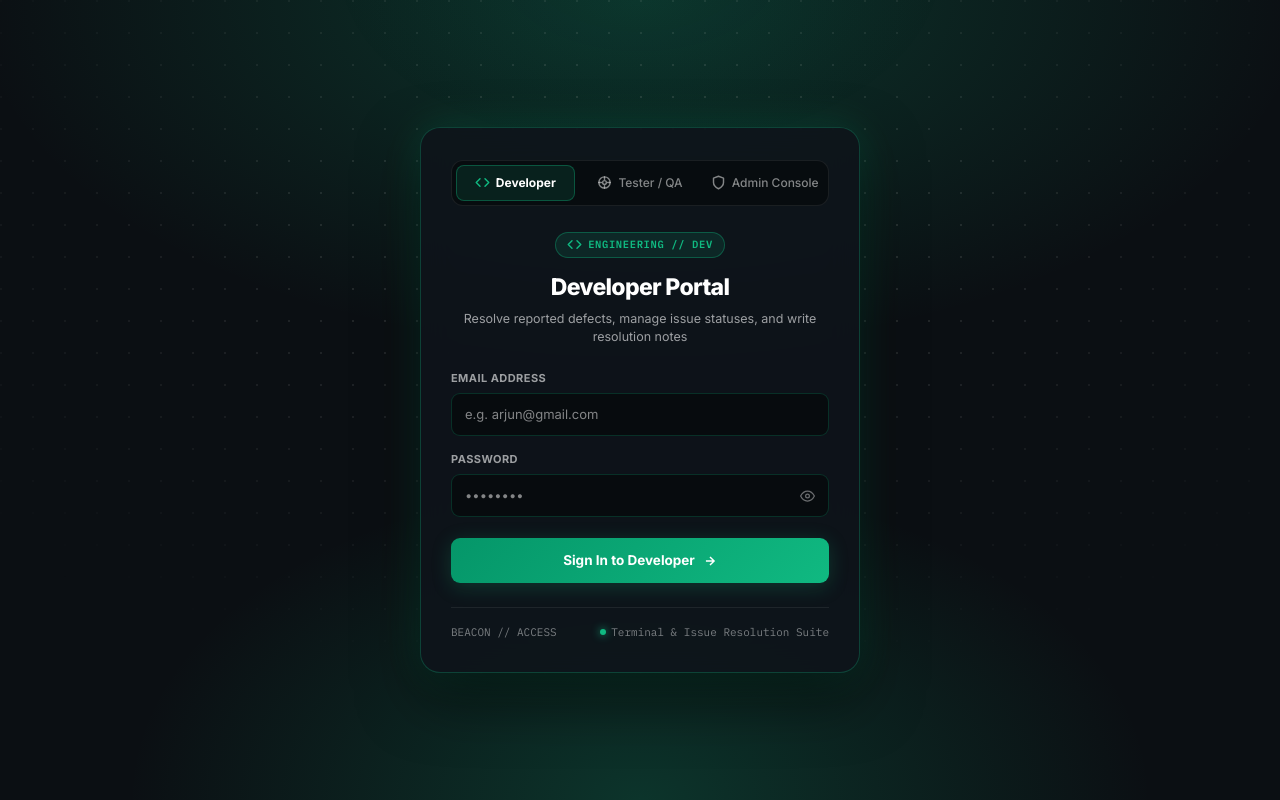
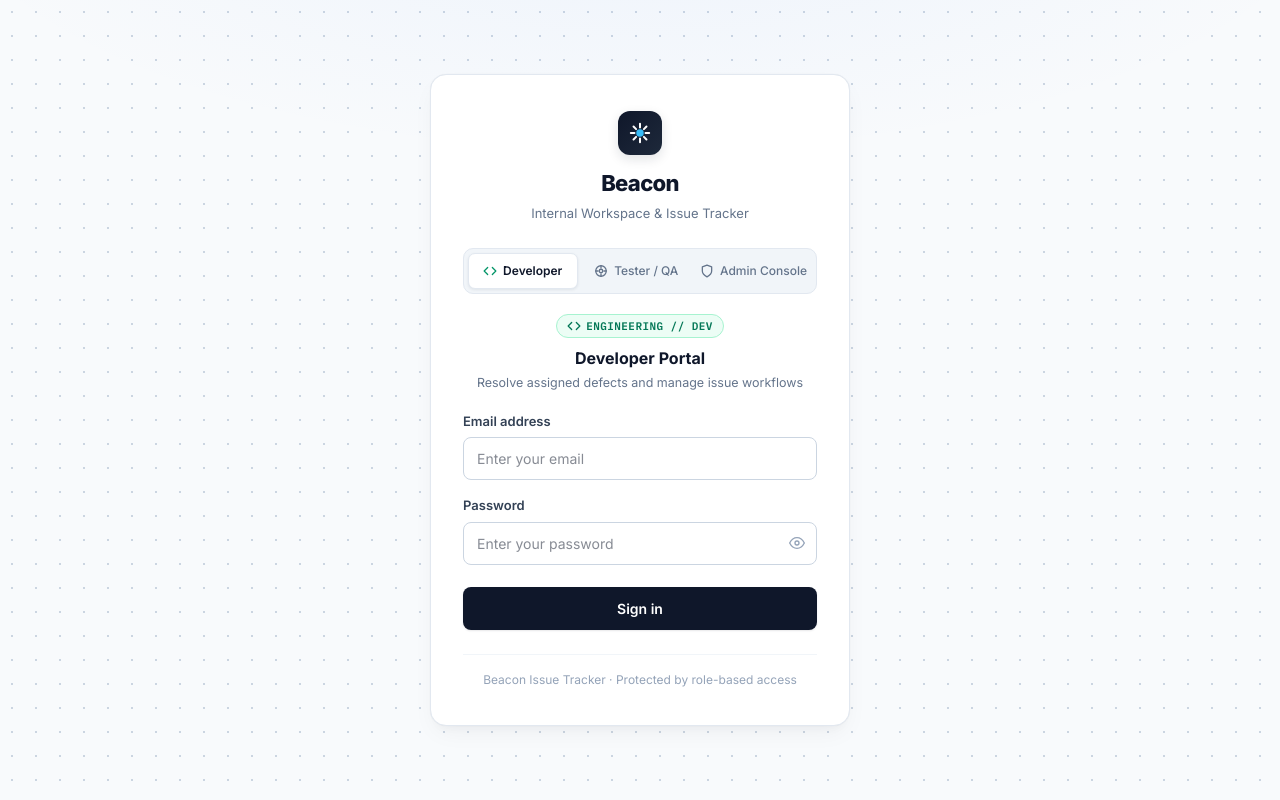
Before and after one commit to A5PHANTOM/Beacon, a Next.js app: page /login in a window 1280 px wide. Built offline with nearby package versions, Linux system fonts and the light colour scheme.

Commit message:
feat: integrate Vercel Analytics and redesign login page styling

```diff
--- a/package.json
+++ b/package.json
@@ -13,6 +13,7 @@
   },
   "dependencies": {
     "@prisma/client": "^6.19.3",
+    "@vercel/analytics": "^2.0.1",
     "bcryptjs": "^3.0.3",
     "lucide-react": "^1.45.0",
     "next": "16.3.5",
--- a/src/app/(auth)/login/page.tsx
+++ b/src/app/(auth)/login/page.tsx
@@ -3,94 +3,61 @@
 import { signIn } from "next-auth/react";
 import { useRouter, useSearchParams } from "next/navigation";
 import { useState, Suspense, useEffect } from "react";
-import { AnimatedBackground } from "@/components/ui/animated-background";
 
 type RoleTheme = "dev" | "tester" | "admin";
 
-interface ThemeConfig {
+interface RoleConfig {
   key: RoleTheme;
   label: string;
   badge: string;
+  badgeBg: string;
+  badgeColor: string;
+  badgeBorder: string;
   headline: string;
   subhead: string;
   accent: string;
-  accentSoft: string;
-  accentBorder: string;
-  bg: string;
-  cardBg: string;
-  cardBorder: string;
-  glowColor: string;
-  buttonGradient: string;
-  inputBorder: string;
-  inputFocusBorder: string;
-  emailPlaceholder: string;
-  tagline: string;
 }
 
-const THEMES: Record<RoleTheme, ThemeConfig> = {
+const ROLES: Record<RoleTheme, RoleConfig> = {
   dev: {
     key: "dev",
     label: "Developer",
     badge: "ENGINEERING // DEV",
+    badgeBg: "#ECFDF5",
+    badgeColor: "#047857",
+    badgeBorder: "#A7F3D0",
     headline: "Developer Portal",
-    subhead: "Resolve reported defects, manage issue statuses, and write resolution notes",
-    accent: "#10B981", // Emerald
-    accentSoft: "rgba(16, 185, 129, 0.12)",
-    accentBorder: "rgba(16, 185, 129, 0.35)",
-    bg: "#0B0F13",
-    cardBg: "rgba(14, 20, 27, 0.88)",
-    cardBorder: "rgba(16, 185, 129, 0.28)",
-    glowColor: "rgba(16, 185, 129, 0.22)",
-    buttonGradient: "linear-gradient(135deg, #059669 0%, #10B981 100%)",
-    inputBorder: "rgba(16, 185, 129, 0.22)",
-    inputFocusBorder: "#10B981",
-    emailPlaceholder: "e.g. arjun@gmail.com",
-    tagline: "Terminal & Issue Resolution Suite",
+    subhead: "Resolve assigned defects and manage issue workflows",
+    accent: "#059669",
   },
   tester: {
     key: "tester",
     label: "Tester / QA",
-    badge: "QA WORKSPACE // RADAR",
+    badge: "QA RADAR // REPORTING",
+    badgeBg: "#FFFBEB",
+    badgeColor: "#B45309",
+    badgeBorder: "#FDE68A",
     headline: "Tester & QA Portal",
-    subhead: "Log bug reports, record actionable reproduction steps, and verify defect status",
-    accent: "#F59E0B", // Amber
-    accentSoft: "rgba(245, 158, 11, 0.12)",
-    accentBorder: "rgba(245, 158, 11, 0.35)",
-    bg: "#121115",
-    cardBg: "rgba(23, 20, 28, 0.88)",
-    cardBorder: "rgba(245, 158, 11, 0.28)",
-    glowColor: "rgba(245, 158, 11, 0.22)",
-    buttonGradient: "linear-gradient(135deg, #D97706 0%, #F59E0B 100%)",
-    inputBorder: "rgba(245, 158, 11, 0.22)",
-    inputFocusBorder: "#F59E0B",
-    emailPlaceholder: "e.g. tester@beacon.local",
-    tagline: "Quality Assurance & Defect Radar",
+    subhead: "Log bug reports, document repro steps, and verify fixes",
+    accent: "#D97706",
   },
   admin: {
     key: "admin",
     label: "Admin Console",
-    badge: "SOVEREIGN // GOVERNANCE",
+    badge: "ADMIN // GOVERNANCE",
+    badgeBg: "#EEF2FF",
+    badgeColor: "#4338CA",
+    badgeBorder: "#C7D2FE",
     headline: "Administrator Console",
-    subhead: "Workspace governance, team membership management, and project access controls",
-    accent: "#6366F1", // Indigo / Royal Violet
-    accentSoft: "rgba(99, 102, 241, 0.12)",
-    accentBorder: "rgba(99, 102, 241, 0.35)",
-    bg: "#0B0C18",
-    cardBg: "rgba(16, 17, 33, 0.88)",
-    cardBorder: "rgba(99, 102, 241, 0.3)",
-    glowColor: "rgba(99, 102, 241, 0.25)",
-    buttonGradient: "linear-gradient(135deg, #4F46E5 0%, #6366F1 100%)",
-    inputBorder: "rgba(99, 102, 241, 0.22)",
-    inputFocusBorder: "#6366F1",
-    emailPlaceholder: "e.g. admin@gmail.com",
-    tagline: "Platform Administration & Security",
+    subhead: "Manage workspace governance, roles, and project access",
+    accent: "#4F46E5",
   },
 };
 
 function RoleIcon({ role }: { role: RoleTheme }) {
   if (role === "dev") {
     return (
-      <svg width="15" height="15" viewBox="0 0 24 24" fill="none" stroke="currentColor" strokeWidth="2.3" strokeLinecap="round" strokeLinejoin="round">
+      <svg width="14" height="14" viewBox="0 0 24 24" fill="none" stroke="currentColor" strokeWidth="2.2" strokeLinecap="round" strokeLinejoin="round">
         <polyline points="16 18 22 12 16 6" />
         <polyline points="8 6 2 12 8 18" />
       </svg>
@@ -98,7 +65,7 @@ function RoleIcon({ role }: { role: RoleTheme }) {
   }
   if (role === "tester") {
     return (
-      <svg width="15" height="15" viewBox="0 0 24 24" fill="none" stroke="currentColor" strokeWidth="2.3" strokeLinecap="round" strokeLinejoin="round">
+      <svg width="14" height="14" viewBox="0 0 24 24" fill="none" stroke="currentColor" strokeWidth="2.2" strokeLinecap="round" strokeLinejoin="round">
         <circle cx="12" cy="12" r="9" />
         <line x1="12" y1="3" x2="12" y2="7" />
         <line x1="12" y1="17" x2="12" y2="21" />
@@ -109,7 +76,7 @@ function RoleIcon({ role }: { role: RoleTheme }) {
     );
   }
   return (
-    <svg width="15" height="15" viewBox="0 0 24 24" fill="none" stroke="currentColor" strokeWidth="2.3" strokeLinecap="round" strokeLinejoin="round">
+    <svg width="14" height="14" viewBox="0 0 24 24" fill="none" stroke="currentColor" strokeWidth="2.2" strokeLinecap="round" strokeLinejoin="round">
       <path d="M12 22s8-4 8-10V5l-8-3-8 3v7c0 6 8 10 8 10z" />
     </svg>
   );
@@ -120,10 +87,9 @@ function LoginForm() {
   const searchParams = useSearchParams();
   const callbackUrl = searchParams.get("callbackUrl") || "/projects";
 
-  // URL query parameter ?role=dev | ?role=tester | ?role=admin
   const initialRoleParam = searchParams.get("role") as RoleTheme | null;
   const [activeRole, setActiveRole] = useState<RoleTheme>(
-    initialRoleParam && THEMES[initialRoleParam] ? initialRoleParam : "dev"
+    initialRoleParam && ROLES[initialRoleParam] ? initialRoleParam : "dev"
   );
 
   const [email, setEmail] = useState("");
@@ -132,14 +98,13 @@ function LoginForm() {
   const [error, setError] = useState("");
   const [loading, setLoading] = useState(false);
 
-  // Sync state if query parameter changes
   useEffect(() => {
-    if (initialRoleParam && THEMES[initialRoleParam]) {
+    if (initialRoleParam && ROLES[initialRoleParam]) {
       setActiveRole(initialRoleParam);
     }
   }, [initialRoleParam]);
 
-  const current = THEMES[activeRole];
+  const current = ROLES[activeRole];
 
   async function handleSubmit(e: React.FormEvent) {
     e.preventDefault();
@@ -160,7 +125,7 @@ function LoginForm() {
       });
 
       if (res?.error) {
-        setError("Invalid credentials. Please verify your email and password.");
+        setError("Invalid email or password. Please verify your credentials.");
       } else {
         router.push(callbackUrl);
         router.refresh();
@@ -176,34 +141,76 @@ function LoginForm() {
     <div
       style={{
         width: "100%",
-        maxWidth: 440,
-        background: current.cardBg,
-        border: `1px solid ${current.cardBorder}`,
-        borderRadius: 20,
-        padding: "32px 30px",
-        boxShadow: `0 24px 60px rgba(0,0,0,0.5), 0 0 40px ${current.glowColor}`,
-        backdropFilter: "blur(16px)",
-        WebkitBackdropFilter: "blur(16px)",
-        transition: "border-color 0.3s ease, box-shadow 0.3s ease, background 0.3s ease",
+        maxWidth: 420,
+        backgroundColor: "#FFFFFF",
+        border: "1px solid #E2E8F0",
+        borderRadius: 16,
+        padding: "36px 32px",
+        boxShadow: "0 10px 25px -5px rgba(15, 23, 42, 0.05), 0 8px 10px -6px rgba(15, 23, 42, 0.03), 0 0 1px rgba(15, 23, 42, 0.08)",
         position: "relative",
         zIndex: 10,
       }}
     >
-      {/* Role Theme Switcher Segmented Control */}
+      {/* Brand Header */}
+      <div style={{ textAlign: "center", marginBottom: 24 }}>
+        <div
+          style={{
+            display: "inline-flex",
+            alignItems: "center",
+            justifyContent: "center",
+            width: 44,
+            height: 44,
+            borderRadius: 12,
+            background: "linear-gradient(135deg, #0F172A 0%, #1E293B 100%)",
+            color: "#FFFFFF",
+            marginBottom: 12,
+            boxShadow: "0 4px 12px rgba(15, 23, 42, 0.12)",
+          }}
+        >
+          {/* Glowing Beacon Logo */}
+          <svg width="22" height="22" viewBox="0 0 24 24" fill="none" stroke="currentColor" strokeWidth="2.2" strokeLinecap="round" strokeLinejoin="round">
+            <path d="M12 2v4M4.93 4.93l2.83 2.83M2 12h4M4.93 19.07l2.83-2.83M12 22v-4M19.07 19.07l-2.83-2.83M22 12h-4M19.07 4.93l-2.83 2.83" />
+            <circle cx="12" cy="12" r="3" fill="#38BDF8" stroke="#38BDF8" />
+          </svg>
+        </div>
+
+        <h1
+          style={{
+            fontSize: 22,
+            fontWeight: 800,
+            letterSpacing: "-0.03em",
+            color: "#0F172A",
+            margin: "0 0 4px",
+          }}
+        >
+          Beacon
+        </h1>
+        <p
+          style={{
+            fontSize: 13,
+            color: "#64748B",
+            margin: 0,
+          }}
+        >
+          Internal Workspace & Issue Tracker
+        </p>
+      </div>
+
+      {/* Role Segmented Controller */}
       <div
         style={{
           display: "grid",
           gridTemplateColumns: "1fr 1fr 1fr",
-          gap: 6,
+          gap: 4,
           padding: 4,
-          background: "rgba(0, 0, 0, 0.4)",
-          borderRadius: 12,
-          border: "1px solid rgba(255, 255, 255, 0.08)",
-          marginBottom: 26,
+          backgroundColor: "#F1F5F9",
+          borderRadius: 10,
+          border: "1px solid #E2E8F0",
+          marginBottom: 20,
         }}
       >
         {(["dev", "tester", "admin"] as const).map((r) => {
-          const cfg = THEMES[r];
+          const cfg = ROLES[r];
           const isSelected = activeRole === r;
           return (
             <button
@@ -219,26 +226,19 @@ function LoginForm() {
                 justifyContent: "center",
                 gap: 6,
                 padding: "8px 4px",
-                borderRadius: 8,
-                border: isSelected
-                  ? `1px solid ${cfg.accentBorder}`
-                  : "1px solid transparent",
-                background: isSelected ? cfg.accentSoft : "transparent",
-                color: isSelected ? "#FFFFFF" : "rgba(255, 255, 255, 0.5)",
+                borderRadius: 7,
+                border: isSelected ? "1px solid #E2E8F0" : "1px solid transparent",
+                backgroundColor: isSelected ? "#FFFFFF" : "transparent",
+                color: isSelected ? "#0F172A" : "#64748B",
+                boxShadow: isSelected ? "0 1px 3px rgba(15, 23, 42, 0.08)" : "none",
                 fontSize: 12,
-                fontWeight: isSelected ? 700 : 500,
+                fontWeight: isSelected ? 600 : 500,
                 cursor: "pointer",
-                transition: "all 0.2s cubic-bezier(0.16, 1, 0.3, 1)",
+                transition: "all 0.15s ease",
                 whiteSpace: "nowrap",
               }}
             >
-              <span
-                style={{
-                  color: isSelected ? cfg.accent : "currentColor",
-                  display: "flex",
-                  alignItems: "center",
-                }}
-              >
+              <span style={{ color: isSelected ? cfg.accent : "currentColor" }}>
                 <RoleIcon role={r} />
               </span>
               <span>{cfg.label}</span>
@@ -247,87 +247,75 @@ function LoginForm() {
         })}
       </div>
 
-      {/* Header & Role Badge */}
-      <div style={{ textAlign: "center", marginBottom: 24 }}>
+      {/* Role Context Information */}
+      <div style={{ textAlign: "center", marginBottom: 20 }}>
         <div
           style={{
             display: "inline-flex",
             alignItems: "center",
-            gap: 6,
-            padding: "4px 11px",
-            borderRadius: 99,
-            background: current.accentSoft,
-            border: `1px solid ${current.accentBorder}`,
-            color: current.accent,
-            fontSize: 10.5,
+            gap: 5,
+            padding: "3px 10px",
+            borderRadius: 999,
+            backgroundColor: current.badgeBg,
+            border: `1px solid ${current.badgeBorder}`,
+            color: current.badgeColor,
+            fontSize: 11,
+            fontWeight: 700,
+            letterSpacing: "0.04em",
             fontFamily: "'IBM Plex Mono', monospace",
-            fontWeight: 700,
-            letterSpacing: "0.06em",
-            marginBottom: 12,
-            transition: "all 0.3s ease",
+            marginBottom: 8,
           }}
         >
           <RoleIcon role={activeRole} />
           <span>{current.badge}</span>
         </div>
-
-        <h1
-          style={{
-            fontSize: 23,
-            fontWeight: 800,
-            letterSpacing: "-0.03em",
-            margin: "0 0 6px",
-            color: "#FFFFFF",
-            transition: "color 0.3s ease",
-          }}
-        >
+        <div style={{ fontSize: 16, fontWeight: 700, color: "#0F172A", marginBottom: 4 }}>
           {current.headline}
-        </h1>
-        <p
-          style={{
-            margin: 0,
-            fontSize: 12.5,
-            color: "rgba(255, 255, 255, 0.6)",
-            lineHeight: 1.45,
-          }}
-        >
+        </div>
+        <p style={{ margin: 0, fontSize: 12.5, color: "#64748B", lineHeight: 1.4 }}>
           {current.subhead}
         </p>
       </div>
 
-      {/* Error Banner */}
+      {/* Error Alert */}
       {error && (
         <div
           style={{
-            background: "rgba(220, 38, 38, 0.12)",
-            border: "1px solid rgba(220, 38, 38, 0.35)",
-            color: "#FCA5A5",
-            padding: "9px 12px",
+            display: "flex",
+            alignItems: "center",
+            gap: 8,
+            backgroundColor: "#FEF2F2",
+            border: "1px solid #FECACA",
+            color: "#991B1B",
+            padding: "10px 12px",
             borderRadius: 8,
-            fontSize: 12.5,
+            fontSize: 13,
             marginBottom: 16,
             fontWeight: 500,
           }}
         >
-          {error}
+          <svg width="16" height="16" viewBox="0 0 24 24" fill="none" stroke="currentColor" strokeWidth="2">
+            <circle cx="12" cy="12" r="10" />
+            <line x1="12" y1="8" x2="12" y2="12" />
+            <line x1="12" y1="16" x2="12.01" y2="16" />
+          </svg>
+          <span>{error}</span>
         </div>
       )}
 
-      {/* Form */}
-      <form onSubmit={handleSubmit} style={{ display: "flex", flexDirection: "column", gap: 15 }}>
+      {/* Login Form */}
+      <form onSubmit={handleSubmit} style={{ display: "flex", flexDirection: "column", gap: 16 }}>
         <div>
           <label
             style={{
               display: "block",
-              fontSize: 11,
-              fontWeight: 700,
-              textTransform: "uppercase",
-              letterSpacing: "0.04em",
-              color: "rgba(255, 255, 255, 0.6)",
+              fontSize: 13,
+              fontWeight: 600,
+              color: "#334155",
               marginBottom: 6,
             }}
           >
-            Email Address
+            Email address
           </label>
           <input
             type="email"
@@ -335,24 +323,25 @@ function LoginForm() {
             autoComplete="email"
             value={email}
             onChange={(e) => setEmail(e.target.value)}
-            placeholder={current.emailPlaceholder}
+            placeholder="Enter your email"
             style={{
               width: "100%",
-              background: "rgba(0, 0, 0, 0.4)",
-              border: `1px solid ${current.inputBorder}`,
-              borderRadius: 9,
-              padding: "11px 13px",
-              fontSize: 13,
-              color: "#FFFFFF",
+              backgroundColor: "#FFFFFF",
+              border: "1px solid #CBD5E1",
+              borderRadius: 8,
+              padding: "10px 13px",
+              fontSize: 14,
+              color: "#0F172A",
               outline: "none",
-              transition: "border-color .15s, box-shadow .15s",
+              transition: "border-color 0.15s, box-shadow 0.15s",
+              boxSizing: "border-box",
             }}
             onFocus={(e) => {
-              e.currentTarget.style.borderColor = current.inputFocusBorder;
-              e.currentTarget.style.boxShadow = `0 0 0 3px ${current.accentSoft}`;
+              e.currentTarget.style.borderColor = "#0F172A";
+              e.currentTarget.style.boxShadow = "0 0 0 3px rgba(15, 23, 42, 0.08)";
             }}
             onBlur={(e) => {
-              e.currentTarget.style.borderColor = current.inputBorder;
+              e.currentTarget.style.borderColor = "#CBD5E1";
               e.currentTarget.style.boxShadow = "none";
             }}
           />
@@ -362,11 +351,9 @@ function LoginForm() {
           <label
             style={{
               display: "block",
-              fontSize: 11,
-              fontWeight: 700,
-              textTransform: "uppercase",
-              letterSpacing: "0.04em",
-              color: "rgba(255, 255, 255, 0.6)",
+              fontSize: 13,
+              fontWeight: 600,
+              color: "#334155",
               marginBottom: 6,
             }}
           >
@@ -379,24 +366,25 @@ function LoginForm() {
               autoComplete="current-password"
               value={password}
               onChange={(e) => setPassword(e.target.value)}
-              placeholder="••••••••"
+              placeholder="Enter your password"
               style={{
                 width: "100%",
-                background: "rgba(0, 0, 0, 0.4)",
-                border: `1px solid ${current.inputBorder}`,
-                borderRadius: 9,
-                padding: "11px 40px 11px 13px",
-                fontSize: 13,
-                color: "#FFFFFF",
+                backgroundColor: "#FFFFFF",
+                border: "1px solid #CBD5E1",
+                borderRadius: 8,
+                padding: "10px 38px 10px 13px",
+                fontSize: 14,
+                color: "#0F172A",
                 outline: "none",
-                transition: "border-color .15s, box-shadow .15s",
+                transition: "border-color 0.15s, box-shadow 0.15s",
+                boxSizing: "border-box",
               }}
               onFocus={(e) => {
-                e.currentTarget.style.borderColor = current.inputFocusBorder;
-                e.currentTarget.style.boxShadow = `0 0 0 3px ${current.accentSoft}`;
+                e.currentTarget.style.borderColor = "#0F172A";
+                e.currentTarget.style.boxShadow = "0 0 0 3px rgba(15, 23, 42, 0.08)";
               }}
               onBlur={(e) => {
-                e.currentTarget.style.borderColor = current.inputBorder;
+                e.currentTarget.style.borderColor = "#CBD5E1";
                 e.currentTarget.style.boxShadow = "none";
               }}
             />
@@ -406,12 +394,12 @@ function LoginForm() {
               onClick={() => setShowPassword(!showPassword)}
               style={{
                 position: "absolute",
-                right: 10,
+                right: 8,
                 top: "50%",
                 transform: "translateY(-50%)",
                 background: "none",
                 border: "none",
-                color: "rgba(255, 255, 255, 0.4)",
+                color: "#94A3B8",
                 cursor: "pointer",
                 padding: 4,
                 display: "flex",
@@ -420,12 +408,12 @@ function LoginForm() {
               title={showPassword ? "Hide password" : "Show password"}
             >
               {showPassword ? (
-                <svg width="15" height="15" viewBox="0 0 24 24" fill="none" stroke="currentColor" strokeWidth="2">
+                <svg width="16" height="16" viewBox="0 0 24 24" fill="none" stroke="currentColor" strokeWidth="2">
                   <path d="M17.94 17.94A10.07 10.07 0 0 1 12 20c-7 0-11-8-11-8a18.45 18.45 0 0 1 5.06-5.94M9.9 4.24A9.12 9.12 0 0 1 12 4c7 0 11 8 11 8a18.5 18.5 0 0 1-2.16 3.19m-6.72-1.07a3 3 0 1 1-4.24-4.24" />
                   <line x1="1" y1="1" x2="23" y2="23" />
                 </svg>
               ) : (
-                <svg width="15" height="15" viewBox="0 0 24 24" fill="none" stroke="currentColor" strokeWidth="2">
+                <svg width="16" height="16" viewBox="0 0 24 24" fill="none" stroke="currentColor" strokeWidth="2">
                   <path d="M1 12s4-8 11-8 11 8 11 8-4 8-11 8-11-8-11-8z" />
                   <circle cx="12" cy="12" r="3" />
                 </svg>
@@ -443,23 +431,23 @@ function LoginForm() {
             alignItems: "center",
             justifyContent: "center",
             gap: 8,
-            padding: "12px",
-            borderRadius: 9,
+            padding: "11px 16px",
+            borderRadius: 8,
             border: "none",
-            background: current.buttonGradient,
+            backgroundColor: "#0F172A",
             color: "#FFFFFF",
-            fontSize: 13.5,
-            fontWeight: 700,
+            fontSize: 14,
+            fontWeight: 600,
             cursor: loading ? "not-allowed" : "pointer",
             marginTop: 6,
-            boxShadow: `0 4px 20px ${current.glowColor}`,
-            transition: "transform 0.12s ease, filter 0.15s ease",
+            transition: "background-color 0.15s ease",
+            boxShadow: "0 1px 2px rgba(15, 23, 42, 0.1)",
           }}
           onMouseEnter={(e) => {
-            if (!loading) e.currentTarget.style.filter = "brightness(1.1)";
+            if (!loading) e.currentTarget.style.backgroundColor = "#1E293B";
           }}
           onMouseLeave={(e) => {
-            e.currentTarget.style.filter = "none";
+            if (!loading) e.currentTarget.style.backgroundColor = "#0F172A";
           }}
         >
           {loading ? (
@@ -475,15 +463,10 @@ function LoginForm() {
                   animation: "spin 0.8s linear infinite",
                 }}
               />
-              <span>Authenticating…</span>
+              <span>Signing in…</span>
             </>
           ) : (
-            <>
-              <span>Sign In to {current.label}</span>
-              <svg width="14" height="14" viewBox="0 0 24 24" fill="none" stroke="currentColor" strokeWidth="2.5">
-                <path d="M5 12h14M12 5l7 7-7 7" />
-              </svg>
-            </>
+            <span>Sign in</span>
           )}
         </button>
       </form>
@@ -493,29 +476,13 @@ function LoginForm() {
         style={{
           marginTop: 24,
           paddingTop: 16,
-          borderTop: "1px solid rgba(255, 255, 255, 0.07)",
-          display: "flex",
-          alignItems: "center",
-          justifyContent: "space-between",
-          fontSize: 11,
-          color: "rgba(255, 255, 255, 0.45)",
-          fontFamily: "'IBM Plex Mono', monospace",
+          borderTop: "1px solid #F1F5F9",
+          textAlign: "center",
+          fontSize: 12,
+          color: "#94A3B8",
         }}
       >
-        <span>BEACON // ACCESS</span>
-        <span style={{ display: "inline-flex", alignItems: "center", gap: 5 }}>
-          <span
-            style={{
-              width: 6,
-              height: 6,
-              borderRadius: "50%",
-              background: current.accent,
-              boxShadow: `0 0 8px ${current.accent}`,
-              transition: "background 0.3s ease, box-shadow 0.3s ease",
-            }}
-          />
-          {current.tagline}
-        </span>
+        Beacon Issue Tracker · Protected by role-based access
       </div>
     </div>
   );
@@ -523,19 +490,19 @@ function LoginForm() {
 
 export default function LoginPage() {
   return (
-    <Suspense fallback={<div style={{ color: "#888", fontSize: 13 }}>Loading…</div>}>
+    <Suspense
+      fallback={
+        <div style={{ minHeight: "100vh", display: "flex", alignItems: "center", justifyContent: "center", backgroundColor: "#F8FAFC", color: "#64748B", fontSize: 14 }}>
+          Loading…
+        </div>
+      }
+    >
       <LoginPageContent />
     </Suspense>
   );
 }
 
 function LoginPageContent() {
-  const searchParams = useSearchParams();
-  const initialRoleParam = searchParams.get("role") as RoleTheme | null;
-  const activeRole: RoleTheme =
-    initialRoleParam && THEMES[initialRoleParam] ? initialRoleParam : "dev";
-  const current = THEMES[activeRole];
-
   return (
     <div
       style={{
@@ -543,17 +510,13 @@ function LoginPageContent() {
         display: "flex",
         alignItems: "center",
         justifyContent: "center",
-        background: current.bg,
-        backgroundImage: `radial-gradient(ellipse 65% 55% at 50% 0%, ${current.glowColor} 0%, transparent 80%), radial-gradient(ellipse 50% 50% at 50% 100%, ${current.glowColor} 0%, transparent 80%)`,
-        padding: "24px 16px",
-        transition: "background 0.4s ease, background-image 0.4s ease",
+        backgroundColor: "#F8FAFC",
+        backgroundImage: "radial-gradient(ellipse 80% 50% at 50% -15%, rgba(59, 130, 246, 0.06), transparent 70%), radial-gradient(#CBD5E1 1px, transparent 1px)",
+        backgroundSize: "100% 100%, 24px 24px",
+        padding: "32px 16px",
         position: "relative",
-        overflow: "hidden",
       }}
     >
-      {/* Ambient Animated Moving Background */}
-      <AnimatedBackground />
-
       <LoginForm />
     </div>
   );
--- a/src/app/layout.tsx
+++ b/src/app/layout.tsx
@@ -2,6 +2,7 @@ import type { Metadata } from "next";
 import "./globals.css";
 import { AuthProvider } from "@/components/providers/session-provider";
 import { InteractiveEffects } from "@/components/ui/interactive-effects";
+import { Analytics } from "@vercel/analytics/next";
 
 export const metadata: Metadata = {
   title: "Beacon — Workspace",
@@ -26,6 +27,7 @@ export default function RootLayout({
         <AuthProvider>
           <InteractiveEffects />
           {children}
+          <Analytics />
         </AuthProvider>
       </body>
     </html>
```
Also changed, not shown: 2 other files (tests, documents, lock files or other folders).
